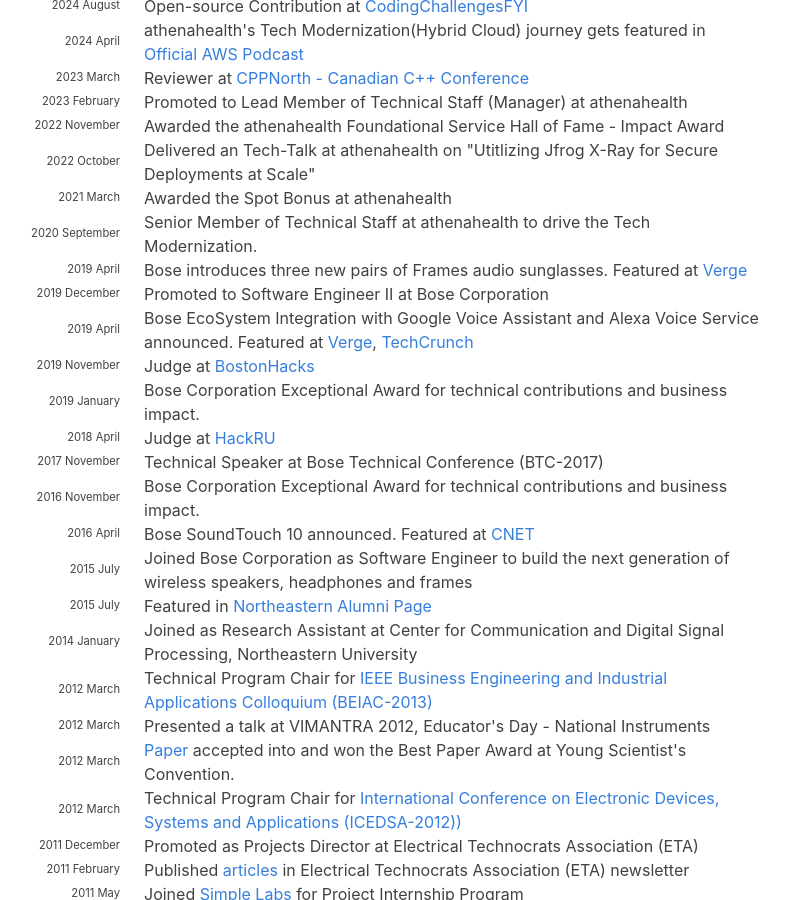
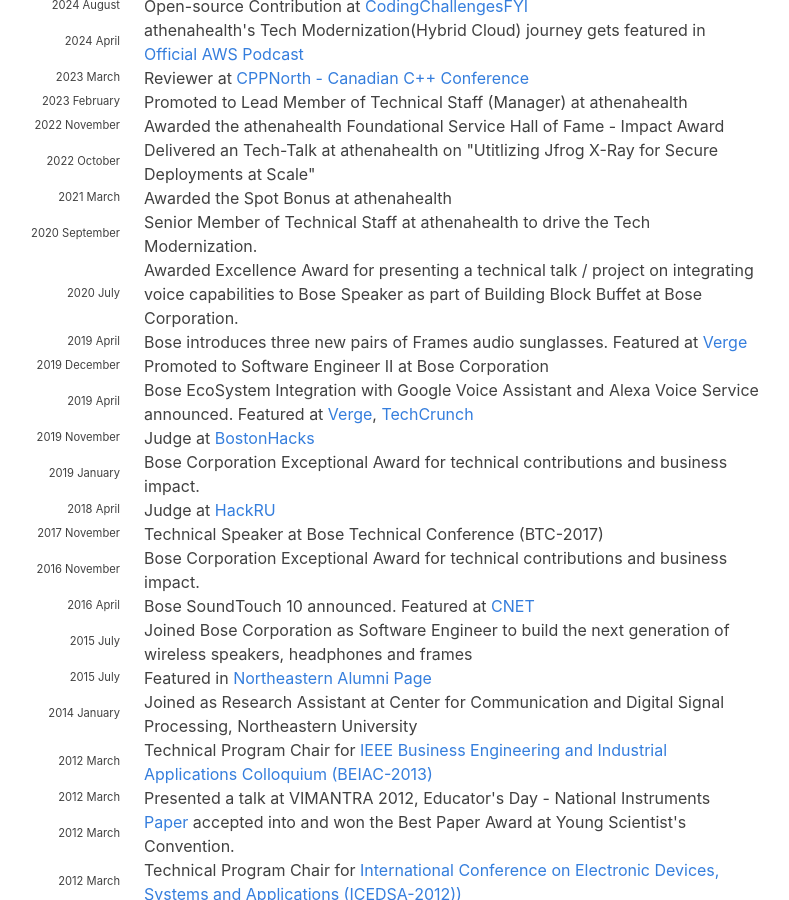
Before and after one commit to hariharanragothaman/hariharanragothaman.github.io, a Jekyll site: the page built from index.md, in a window 1280 px wide and 900 px high, scrolled down 2202 px. Shown: the whole window, without its empty margins (188-977 px from the left). Built offline with Jekyll 4.4.1, drawn with Linux system fonts in a browser that asks for light colours; nearby versions of some CDN libraries; some web fonts are replaced.

Commit message:
Polishes and Updates

```diff
--- a/_data/news.yaml
+++ b/_data/news.yaml
@@ -254,6 +254,10 @@
   year-extra: September
   description: Senior Member of Technical Staff at athenahealth to drive the Tech Modernization.
 
+- year: 2020
+  year-extra: July
+  description: Awarded  Excellence Award for presenting a technical talk / project on integrating voice capabilities to Bose Speaker as part of Building Block Buffet at Bose Corporation.
+
 - year: 2019
   year-extra: April
   description: Bose introduces three new pairs of Frames audio sunglasses. Featured at <a href="https://www.theverge.com/2020/9/10/21429753/bose-frames-tenor-soprano-tempo-audio-sunglasses-announced-price">Verge</a>
```
